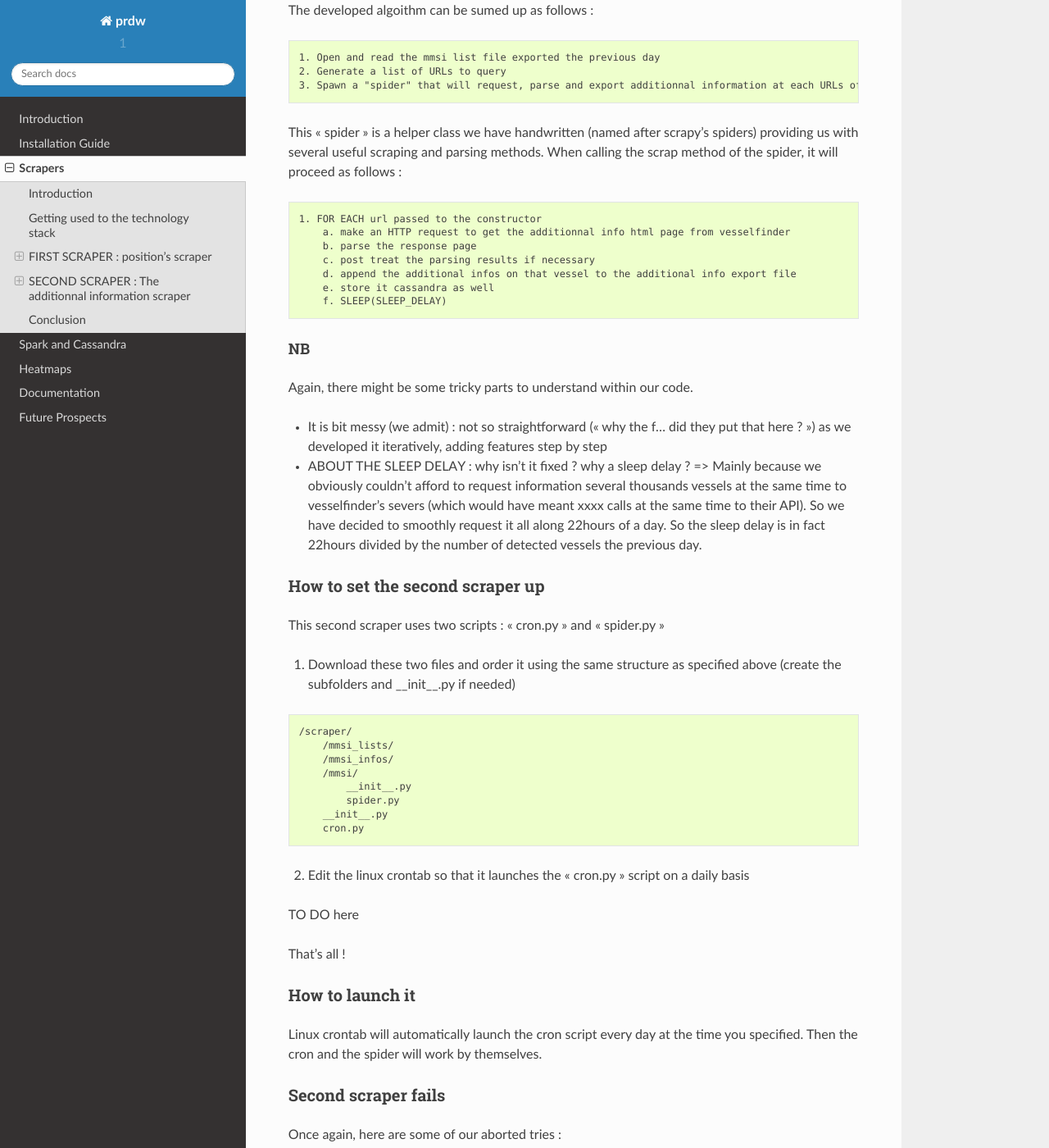
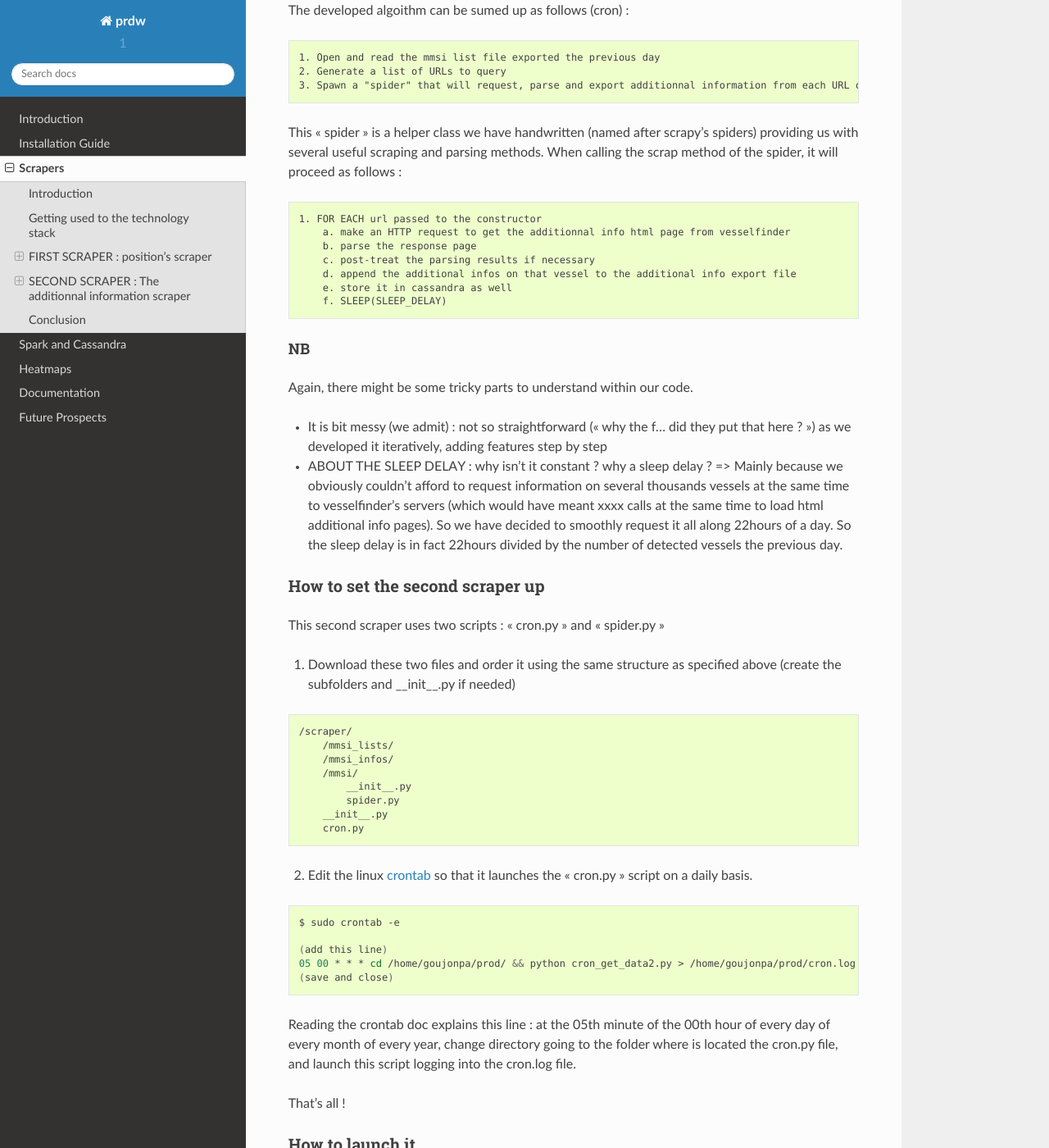
Before and after one commit to prBigData/documentation, a Sphinx documentation site: the page built from source/scrapers.rst, in a window 1280 px wide and 1400 px high, scrolled down 3109 px. Shown: the whole window at 82% size. Built offline with Sphinx 7.4.7 and the Read the Docs theme 2.0.0, drawn with Linux system fonts in a browser that asks for light colours; some of the changed text lies outside the part shown.

Commit message:
finalised the scrapers part

```diff
--- a/source/scrapers.rst
+++ b/source/scrapers.rst
@@ -163,13 +163,13 @@ The main principle of that scraper is to try to get at day d+1 as much informati
 Algorithm
 =========
 
-The developed algoithm can be sumed up as follows :
+The developed algoithm can be sumed up as follows (cron) :
 
 .. code-block:: text
 
     1. Open and read the mmsi list file exported the previous day
     2. Generate a list of URLs to query
-    3. Spawn a "spider" that will request, parse and export additionnal information at each URLs of the list
+    3. Spawn a "spider" that will request, parse and export additionnal information from each URL of the list
 
 This "spider" is a helper class we have handwritten (named after scrapy's spiders) providing us with several useful scraping and parsing methods. When calling the scrap method of the spider, it will proceed as follows :
 
@@ -178,9 +178,9 @@ This "spider" is a helper class we have handwritten (named after scrapy's spider
     1. FOR EACH url passed to the constructor
         a. make an HTTP request to get the additionnal info html page from vesselfinder
         b. parse the response page
-        c. post treat the parsing results if necessary
+        c. post-treat the parsing results if necessary
         d. append the additional infos on that vessel to the additional info export file
-        e. store it cassandra as well
+        e. store it in cassandra as well
         f. SLEEP(SLEEP_DELAY)
 
 
@@ -190,7 +190,7 @@ NB
 Again, there might be some tricky parts to understand within our code.
 
 * It is bit messy (we admit) : not so straightforward ("why the f... did they put that here ?") as we developed it iteratively, adding features step by step
-* ABOUT THE SLEEP DELAY : why isn't it fixed ? why a sleep delay ? => Mainly because we obviously couldn't afford to request information several thousands vessels at the same time to vesselfinder's severs (which would have meant xxxx calls at the same time to their API). So we have decided to smoothly request it all along 22hours of a day. So the sleep delay is in fact 22hours divided by the number of detected vessels the previous day.
+* ABOUT THE SLEEP DELAY : why isn't it constant ? why a sleep delay ? => Mainly because we obviously couldn't afford to request information on several thousands vessels at the same time to vesselfinder's servers (which would have meant xxxx calls at the same time to load html additional info pages). So we have decided to smoothly request it all along 22hours of a day. So the sleep delay is in fact 22hours divided by the number of detected vessels the previous day.
 
 ================================
 How to set the second scraper up
@@ -212,9 +212,18 @@ This second scraper uses two scripts : "cron.py" and "spider.py"
         __init__.py
         cron.py
 
-2. Edit the linux crontab so that it launches the "cron.py" script on a daily basis
+2. Edit the linux `crontab <http://kvz.io/blog/2007/07/29/schedule-tasks-on-linux-using-crontab/>`_ so that it launches the "cron.py" script on a daily basis.
 
-TO DO here
+.. code-block:: bash
+
+    $ sudo crontab -e
+
+    (add this line)
+    05 00 * * * cd /home/goujonpa/prod/ && python cron_get_data2.py > /home/goujonpa/prod/cron.log 2>&1
+    (save and close)
+
+
+Reading the crontab doc explains this line : at the 05th minute of the 00th hour of every day of every month of every year, change directory going to the folder where is located the cron.py file, and launch this script logging into the cron.log file.
 
 
 That's all !
@@ -224,9 +233,16 @@ That's all !
 How to launch it
 ================
 
+Linux crontab will automatically launch the cron script every day at the time you specified. Then the cron and the spider will work by themselves and export the parsing results into the specified file.
 
-Linux crontab will automatically launch the cron script every day at the time you specified. Then the cron and the spider will work by themselves.
 
+Monitoring the scripts execution
+--------------------------------
+
+We log into several log files :
+
+* **cron.log** : logs for the cron script
+* **spider.log** : the spider's logs
 
 
 ====================
```
Also changed, not shown: other parts of source/scrapers.rst (+2 -8 lines).
